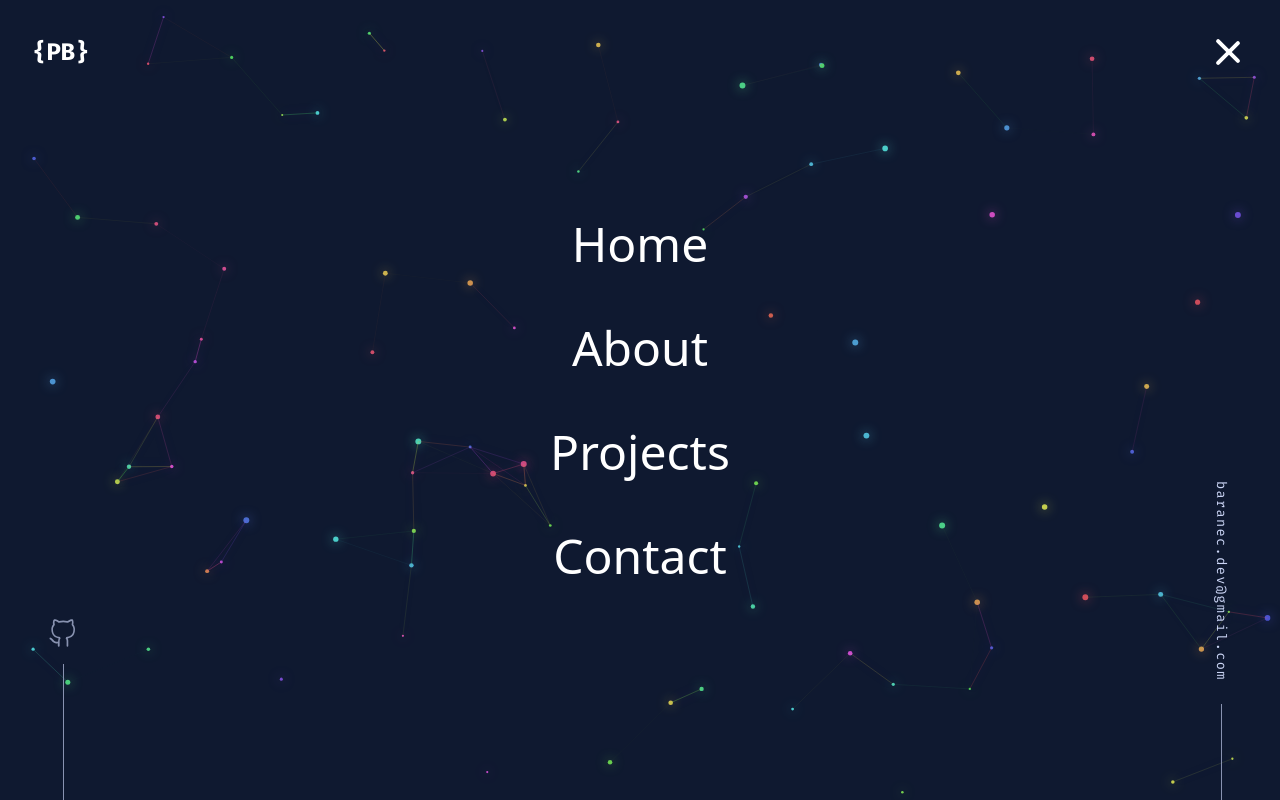
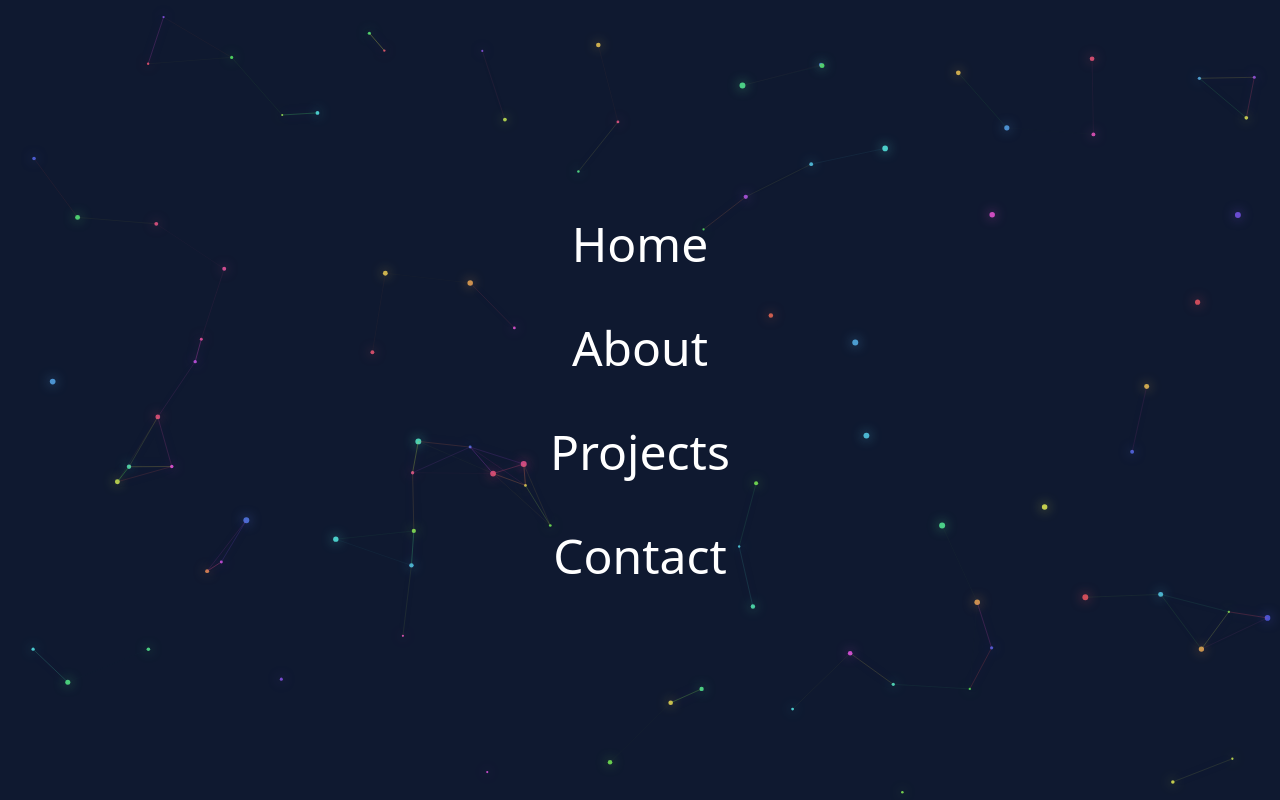
Before and after one commit to baranecp/my-portfolio, a Next.js app: page / in a window 1280 px wide. Both pictures are taken after a click on the button 1228 px from the left and 52 px from the top of the page. Built offline with nearby package versions, Linux system fonts and the light colour scheme.

Commit message:
Fix z-index in menu

```diff
--- a/src/app/components/Menu.tsx
+++ b/src/app/components/Menu.tsx
@@ -161,7 +161,7 @@ export default function Menu({ isOpen, onClose }: MenuProps) {
   return (
     <div
       ref={overlayRef}
-      className='fixed inset-0 z-30 flex justify-center items-center overflow-hidden bg-[#0f1930]'>
+      className='fixed inset-0 z-60 flex justify-center items-center overflow-hidden bg-[#0f1930]'>
       {isDesktop && (
         <div ref={particlesRef}>
           <ParticleBackground />
```
